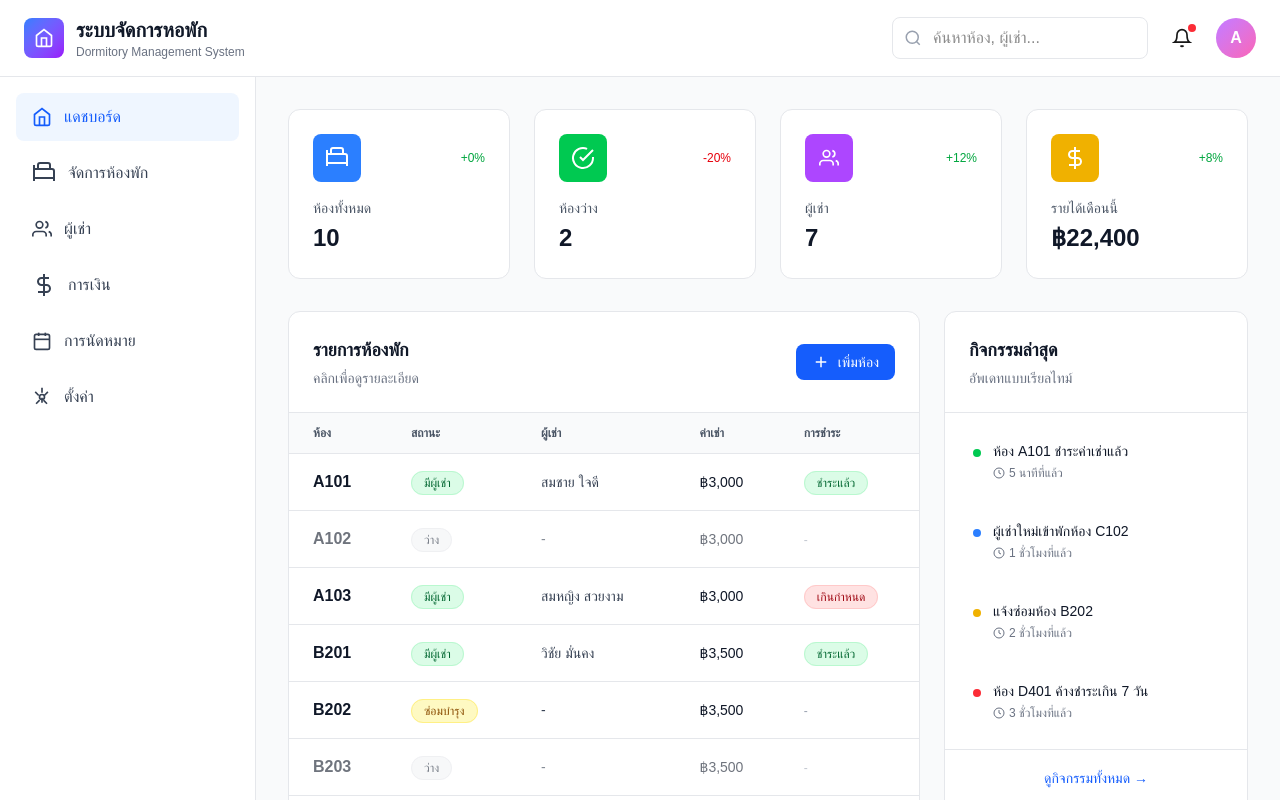
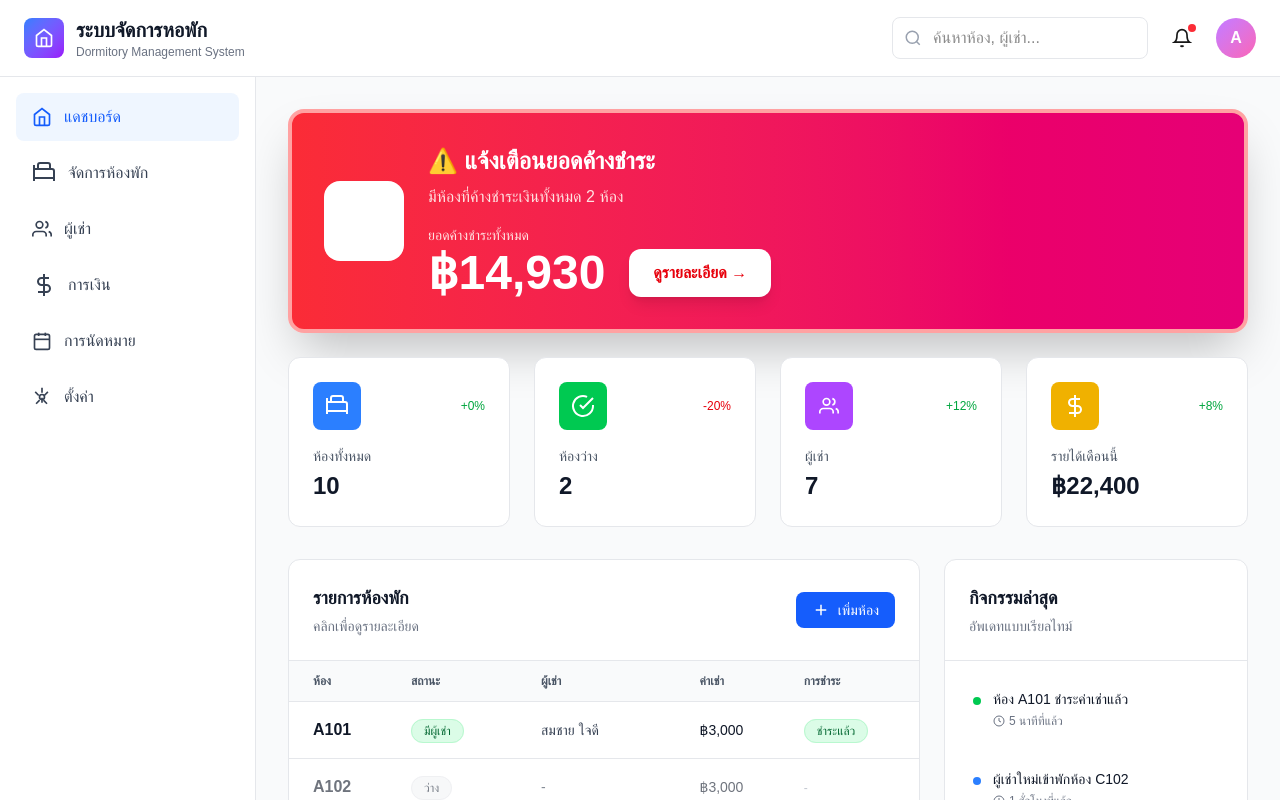
Before and after one commit to Pathiphat1922/dormitory, a Next.js app: page / in a window 1280 px wide. Shown: the top 800 px of the page. Built offline with nearby package versions, Linux system fonts and the light colour scheme.

Commit message:
fix dashboard

```diff
--- a/app/page.tsx
+++ b/app/page.tsx
@@ -143,6 +143,7 @@ export default function DormitoryManagement() {
   const [sidebarOpen, setSidebarOpen] = useState(true);
   const [activeTab, setActiveTab] = useState('dashboard');
   const [selectedRoom, setSelectedRoom] = useState<Room | null>(null);
+  const [showOutstandingOnly, setShowOutstandingOnly] = useState(false);
 
   // ข้อมูลห้องพัก 10 ห้อง
   const rooms: Room[] = [
@@ -164,6 +165,10 @@ export default function DormitoryManagement() {
     { label: 'ผู้เช่า', value: '7', icon: 'Users', color: 'bg-purple-500', change: '+12%' },
     { label: 'รายได้เดือนนี้', value: '22,400', icon: 'DollarSign', color: 'bg-yellow-500', change: '+8%' },
   ];
+
+  // คำนวณยอดค้างชำระทั้งหมด
+  const totalOutstanding = rooms.reduce((sum, room) => sum + room.outstandingBalance, 0);
+  const overdueRooms = rooms.filter(room => room.paymentStatus === 'overdue').length;
 
   const recentActivities = [
     { action: 'ห้อง A101 ชำระค่าเช่าแล้ว', time: '5 นาทีที่แล้ว', type: 'payment' },
@@ -312,6 +317,37 @@ export default function DormitoryManagement() {
         <main className="flex-1 p-6 lg:p-8">
           {!selectedRoom ? (
             <>
+              {/* Outstanding Balance Alert - โดดเด่นที่สุด */}
+              {totalOutstanding > 0 && (
+                <div className="mb-6 bg-gradient-to-r from-red-500 to-pink-600 rounded-2xl p-6 sm:p-8 text-white shadow-2xl border-4 border-red-300">
+                  <div className="flex flex-col sm:flex-row items-start sm:items-center gap-4 sm:gap-6">
+                    <div className="w-16 h-16 sm:w-20 sm:h-20 bg-white bg-opacity-20 backdrop-blur rounded-2xl flex items-center justify-center flex-shrink-0">
+                      <Icons.AlertCircle />
+                    </div>
+                    <div className="flex-1">
+                      <div className="flex items-center gap-2 mb-2">
+                        <h2 className="text-xl sm:text-2xl font-bold">⚠️ แจ้งเตือนยอดค้างชำระ</h2>
+                      </div>
+                      <p className="text-red-100 text-sm sm:text-base mb-4">มีห้องที่ค้างชำระเงินทั้งหมด {overdueRooms} ห้อง</p>
+                      <div className="flex flex-col sm:flex-row items-start sm:items-end gap-3 sm:gap-6">
+                        <div>
+                          <p className="text-red-100 text-xs sm:text-sm mb-1">ยอดค้างชำระทั้งหมด</p>
+                          <p className="text-4xl sm:text-5xl font-black">
+                            ฿{totalOutstanding.toLocaleString()}
+                          </p>
+                        </div>
+                        <button
+                          onClick={() => setShowOutstandingOnly(!showOutstandingOnly)}
+                          className="bg-white text-red-600 px-6 py-3 rounded-xl font-bold hover:bg-red-50 transition-all transform hover:scale-105 shadow-lg"
+                        >
+                          {showOutstandingOnly ? 'แสดงทั้งหมด' : 'ดูรายละเอียด →'}
+                        </button>
+                      </div>
+                    </div>
+                  </div>
+                </div>
+              )}
+
               {/* Stats Cards */}
               <div className="grid grid-cols-1 md:grid-cols-2 lg:grid-cols-4 gap-6 mb-8">
                 {stats.map((stat, idx) => (
@@ -337,8 +373,15 @@ export default function DormitoryManagement() {
                 <div className="lg:col-span-2 bg-white rounded-xl border border-gray-200">
                   <div className="p-4 sm:p-6 border-b border-gray-200 flex items-center justify-between">
                     <div>
-                      <h2 className="text-base sm:text-lg font-bold text-gray-900">รายการห้องพัก</h2>
-                      <p className="text-xs sm:text-sm text-gray-500 mt-1">คลิกเพื่อดูรายละเอียด</p>
+                      <h2 className="text-base sm:text-lg font-bold text-gray-900">
+                        {showOutstandingOnly ? 'ห้องที่ค้างชำระ' : 'รายการห้องพัก'}
+                      </h2>
+                      <p className="text-xs sm:text-sm text-gray-500 mt-1">
+                        {showOutstandingOnly
+                          ? `แสดงห้องที่มียอดค้างชำระ ${rooms.filter(r => r.outstandingBalance > 0).length} ห้อง`
+                          : 'คลิกเพื่อดูรายละเอียด'
+                        }
+                      </p>
                     </div>
                     <button className="flex items-center gap-2 px-3 sm:px-4 py-2 bg-blue-600 text-white rounded-lg hover:bg-blue-700 transition-colors text-sm">
                       <Icons.Plus />
@@ -355,15 +398,18 @@ export default function DormitoryManagement() {
                           <th className="px-6 py-3 text-left text-xs font-semibold text-gray-600 uppercase">สถานะ</th>
                           <th className="px-6 py-3 text-left text-xs font-semibold text-gray-600 uppercase">ผู้เช่า</th>
                           <th className="px-6 py-3 text-left text-xs font-semibold text-gray-600 uppercase">ค่าเช่า</th>
+                          {showOutstandingOnly && (
+                            <th className="px-6 py-3 text-left text-xs font-semibold text-gray-600 uppercase">ค้างชำระ</th>
+                          )}
                           <th className="px-6 py-3 text-left text-xs font-semibold text-gray-600 uppercase">การชำระ</th>
                         </tr>
                       </thead>
                       <tbody className="divide-y divide-gray-200">
-                        {rooms.map((room) => (
+                        {(showOutstandingOnly ? rooms.filter(r => r.outstandingBalance > 0) : rooms).map((room) => (
                           <tr
                             key={room.id}
                             onClick={() => handleRoomClick(room)}
-                            className={`transition-colors ${room.status !== 'vacant' ? 'hover:bg-blue-50 cursor-pointer' : 'opacity-60'}`}
+                            className={`transition-colors ${room.status !== 'vacant' ? 'hover:bg-blue-50 cursor-pointer' : 'opacity-60'} ${room.outstandingBalance > 0 && showOutstandingOnly ? 'bg-red-50' : ''}`}
                           >
                             <td className="px-6 py-4">
                               <span className="font-semibold text-gray-900">{room.id}</span>
@@ -373,6 +419,11 @@ export default function DormitoryManagement() {
                             </td>
                             <td className="px-6 py-4 text-sm text-gray-700">{room.tenant}</td>
                             <td className="px-6 py-4 text-sm font-medium text-gray-900">฿{room.price.toLocaleString()}</td>
+                            {showOutstandingOnly && (
+                              <td className="px-6 py-4">
+                                <span className="text-sm font-bold text-red-600">฿{room.outstandingBalance.toLocaleString()}</span>
+                              </td>
+                            )}
                             <td className="px-6 py-4">
                               {room.status === 'occupied' && getPaymentStatusBadge(room.paymentStatus)}
                               {room.status !== 'occupied' && <span className="text-xs text-gray-400">-</span>}
@@ -385,11 +436,11 @@ export default function DormitoryManagement() {
 
                   {/* Mobile Card View */}
                   <div className="md:hidden divide-y divide-gray-200">
-                    {rooms.map((room) => (
+                    {(showOutstandingOnly ? rooms.filter(r => r.outstandingBalance > 0) : rooms).map((room) => (
                       <div
                         key={room.id}
                         onClick={() => handleRoomClick(room)}
-                        className={`p-4 transition-colors ${room.status !== 'vacant' ? 'active:bg-blue-50 cursor-pointer' : 'opacity-60'}`}
+                        className={`p-4 transition-colors ${room.status !== 'vacant' ? 'active:bg-blue-50 cursor-pointer' : 'opacity-60'} ${room.outstandingBalance > 0 && showOutstandingOnly ? 'bg-red-50' : ''}`}
                       >
                         <div className="flex items-start justify-between mb-3">
                           <div>
@@ -403,6 +454,12 @@ export default function DormitoryManagement() {
                           <div>
                             <p className="text-xs text-gray-500 mb-1">ค่าเช่า</p>
                             <p className="text-base font-semibold text-gray-900">฿{room.price.toLocaleString()}</p>
+                            {showOutstandingOnly && room.outstandingBalance > 0 && (
+                              <>
+                                <p className="text-xs text-red-600 mt-2">ค้างชำระ</p>
+                                <p className="text-base font-bold text-red-600">฿{room.outstandingBalance.toLocaleString()}</p>
+                              </>
+                            )}
                           </div>
                           {room.status === 'occupied' && (
                             <div className="text-right">
```
